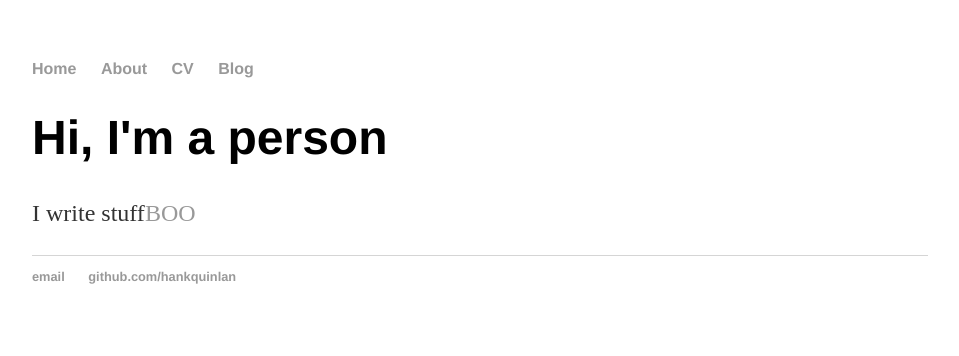
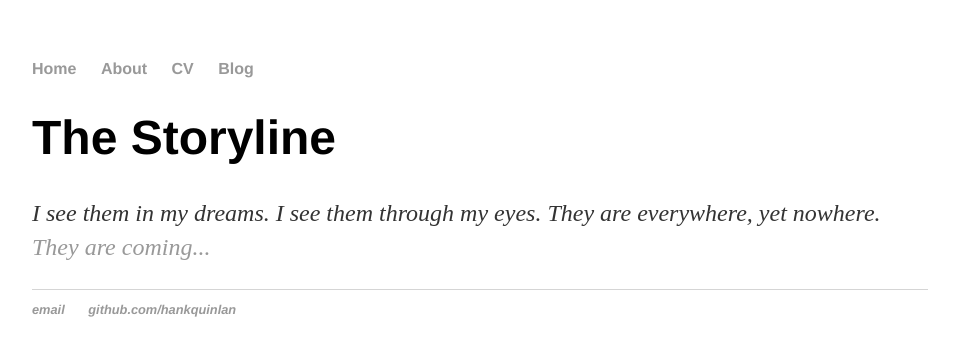
Before and after one commit to lucas-yuan/lucas-yuan.github.io, a Jekyll site: the page built from index.html, in a window 1280 px wide. Shown: the top 356 px of the page, without its empty margins (160-1119 px from the left). Built offline with Jekyll 4.4.1, drawn with Linux system fonts in a browser that asks for light colours.

Commit message:
Update index.html

```diff
--- a/index.html
+++ b/index.html
@@ -1,8 +1,8 @@
 ---
 layout: default
-title: A title
+title: The Storyline
 ---
 <div class="blurb">
-	<h1>Hi, I'm a person</h1>
-	<p>I write stuff<a href="/about">BOO</a></p>
+	<h1>The Storyline</h1>
+	<p><em>I see them in my dreams. I see them through my eyes. They are everywhere, yet nowhere.<a href="/about"> They are coming... </a></p>
 </div><!-- /.blurb -->
```
